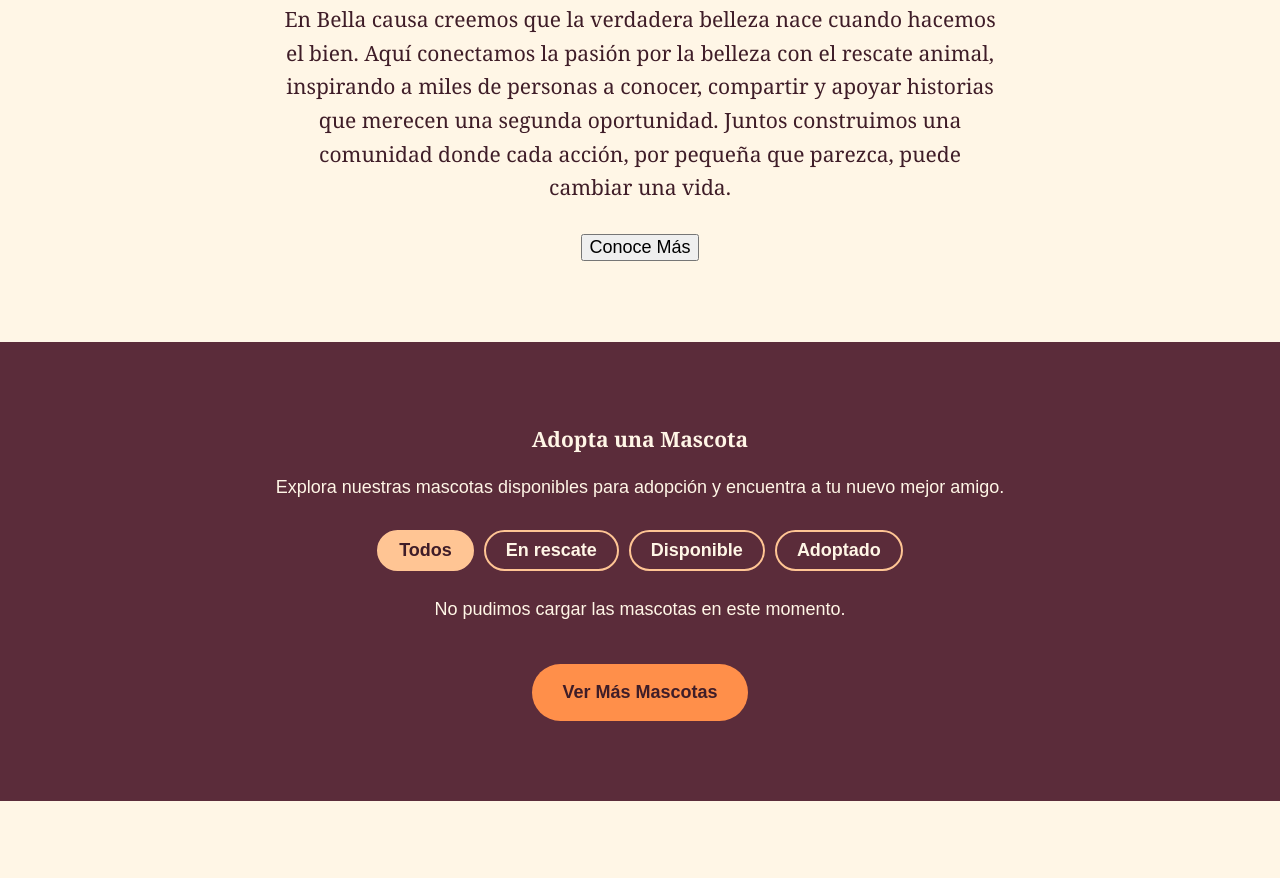
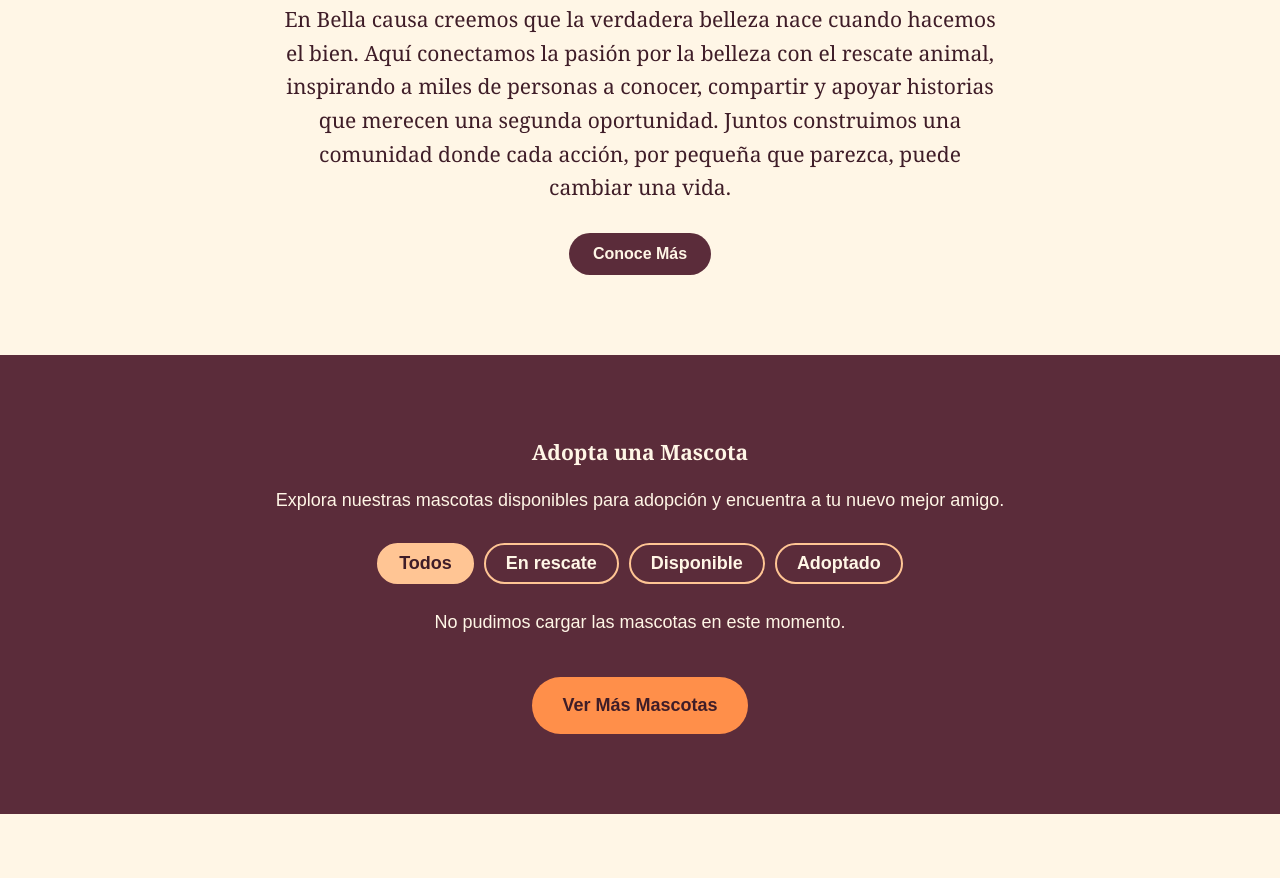
Before and after one commit to DannaValentinaPrada/REPO-PROYECTO, a website: page html/index.html in a window 1280 px wide. Shown: the part 1205-2083 px from the top of the page. Drawn offline with Linux system fonts and the light colour scheme; no server answers.

Commit message:
Se le dió estilo a los botones oscuros

```diff
--- a/html/css/styles.css
+++ b/html/css/styles.css
@@ -628,3 +628,18 @@ textarea {
     height: 100%;
     object-fit: cover;
 }
+
+.boton-oscuro {
+    background-color: var(--ciruela);
+    color: var(--crema);
+    border: none;
+    padding: 12px 24px;
+    border-radius: 30px;
+    font-weight: bold;
+    font-size: 16px;
+    cursor: pointer;
+}
+
+.boton-oscuro:hover {
+    background-color: var(--rosa);
+}
```
